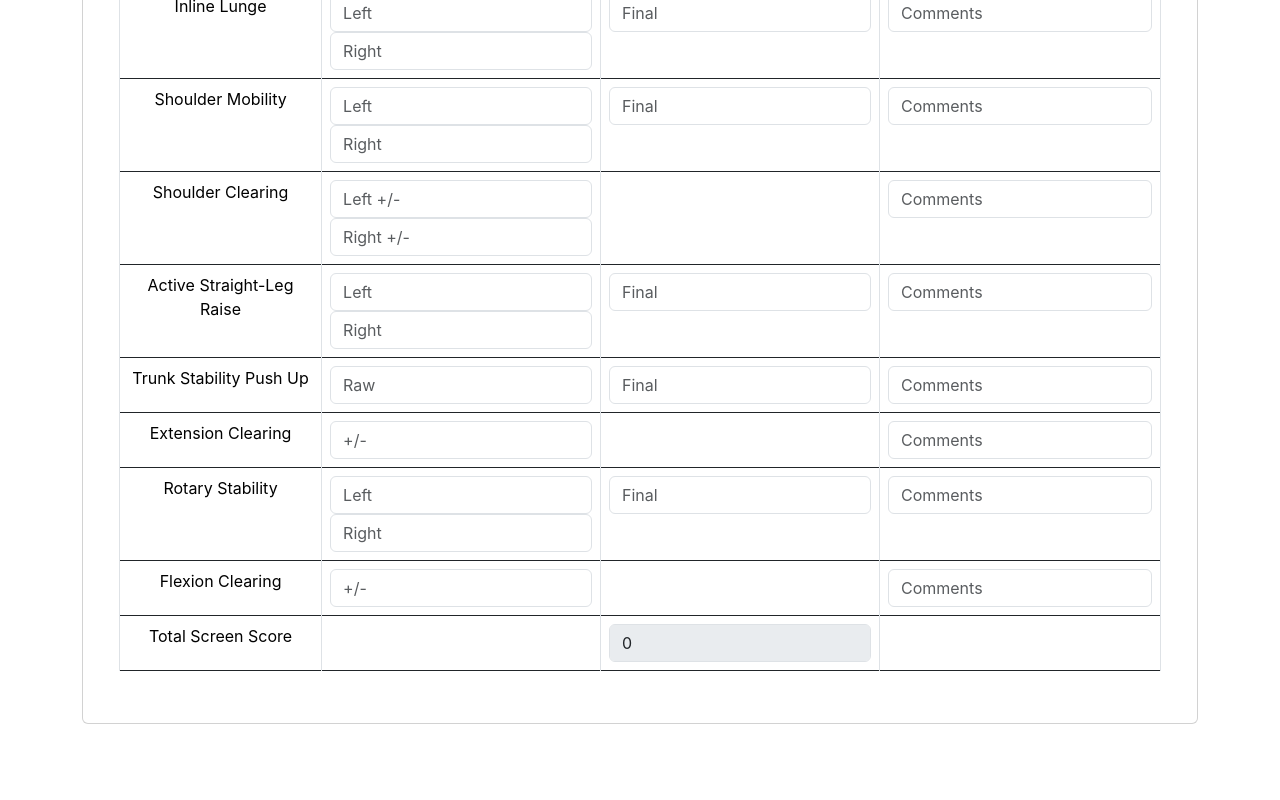
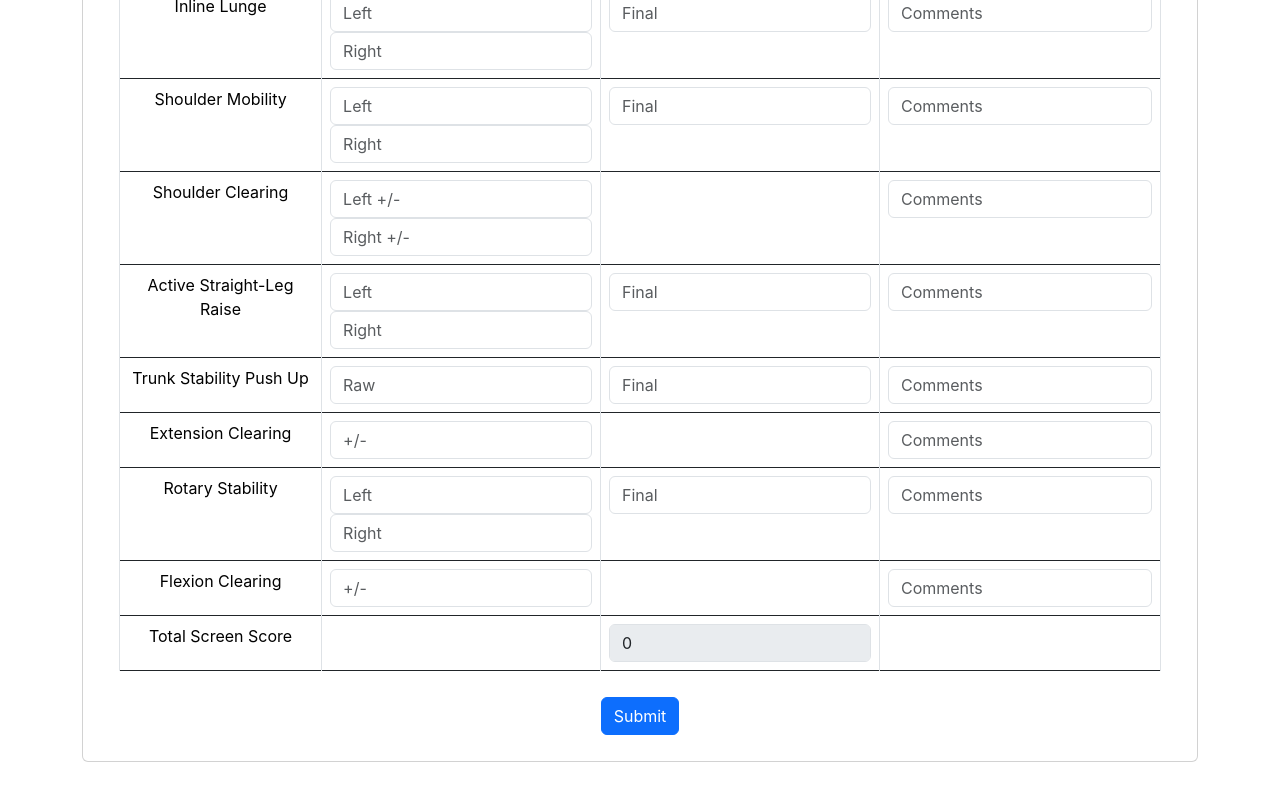
Before and after one commit to bneighbs6/fms-corrective-generator, a React (Create React App) app: page /new-fms in a window 1280 px wide. Shown: the part 614-1414 px from the top of the page. Built offline with nearby package versions, Linux system fonts and the light colour scheme; the HTML template or start-up script is replaced by a standard one.

Commit message:
Create a handleSubmit function for FMSScoresheet

```diff
--- a/src/components/FMSScoreSheet/FMSScoresheet.jsx
+++ b/src/components/FMSScoreSheet/FMSScoresheet.jsx
@@ -1,5 +1,5 @@
 import React, { useState, useEffect } from "react";
-import { Card, Table, Form, Container } from "react-bootstrap";
+import { Card, Table, Form, Container, Button } from "react-bootstrap";
 import "./FMSScoresheet.css";
 
 function FMSScoresheet() {
@@ -74,14 +74,21 @@ const total = finalFields.reduce((sum, field) => {
       ...prev,
       totalScore: total,
     }));
-  }, [fmsScoresheetData.deepSquatFinal,
+  }, [
+    fmsScoresheetData.deepSquatFinal,
     fmsScoresheetData.hurdleStepFinal,
     fmsScoresheetData.inlineLungeFinal,
     fmsScoresheetData.shoulderMobilityFinal,
     fmsScoresheetData.activeStraightLegRaiseFinal,
     fmsScoresheetData.trunkStabilityPushUpFinal,
-      fmsScoresheetData.rotaryStabilityFinal
+    fmsScoresheetData.rotaryStabilityFinal,
   ]);
+
+  const handleSubmit = (e) => {
+    e.preventDefault();
+    console.log("Submitted form:", fmsScoresheetData);
+    setFMSScoresheetData({ ...initialFMSScoresheetState });
+  };
 
   return (
     <div className="fms-scoresheet">
@@ -245,7 +252,8 @@ const total = finalFields.reduce((sum, field) => {
                       onChange={handleFormChange}
                     />
                   </td>
-      <td></td> {/* Intentionally Left Blank. Leaves a space b/w score and comments */}
+                  <td></td>{" "}
+                  {/* Intentionally Left Blank. Leaves a space b/w score and comments */}
                   <td>
                     <Form.Control type="text" placeholder="Comments" />
                   </td>
@@ -322,7 +330,8 @@ const total = finalFields.reduce((sum, field) => {
                       onChange={handleFormChange}
                     />
                   </td>
-      <td></td> {/* Intentionally Left Blank. Leaves a space b/w score and comments */}
+                  <td></td>{" "}
+                  {/* Intentionally Left Blank. Leaves a space b/w score and comments */}
                   <td>
                     <Form.Control type="text" placeholder="Comments" />
                   </td>
@@ -373,7 +382,8 @@ const total = finalFields.reduce((sum, field) => {
                       onChange={handleFormChange}
                     />
                   </td>
-      <td></td> {/* Intentionally Left Blank. Leaves a space b/w score and comments */}
+                  <td></td>{" "}
+                  {/* Intentionally Left Blank. Leaves a space b/w score and comments */}
                   <td>
                     <Form.Control type="text" placeholder="Comments" />
                   </td>
@@ -396,7 +406,7 @@ const total = finalFields.reduce((sum, field) => {
                 </tr>
               </tbody>
             </Table>
-
+            <Button onClick={handleSubmit}>Submit</Button>
           </Card.Body>
         </Card>
       </Container>
```
Lines whose indentation alone changed are shown as unchanged.
